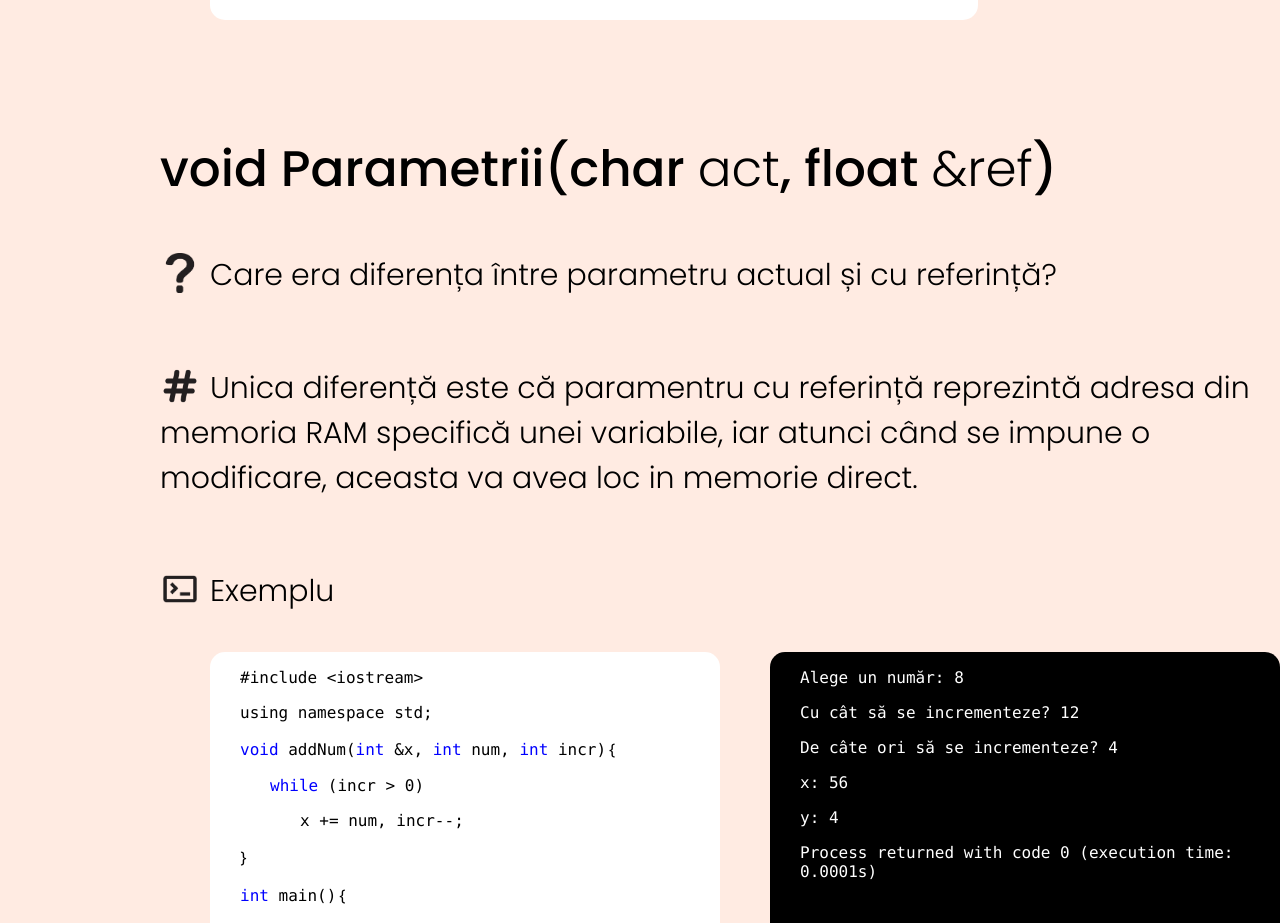
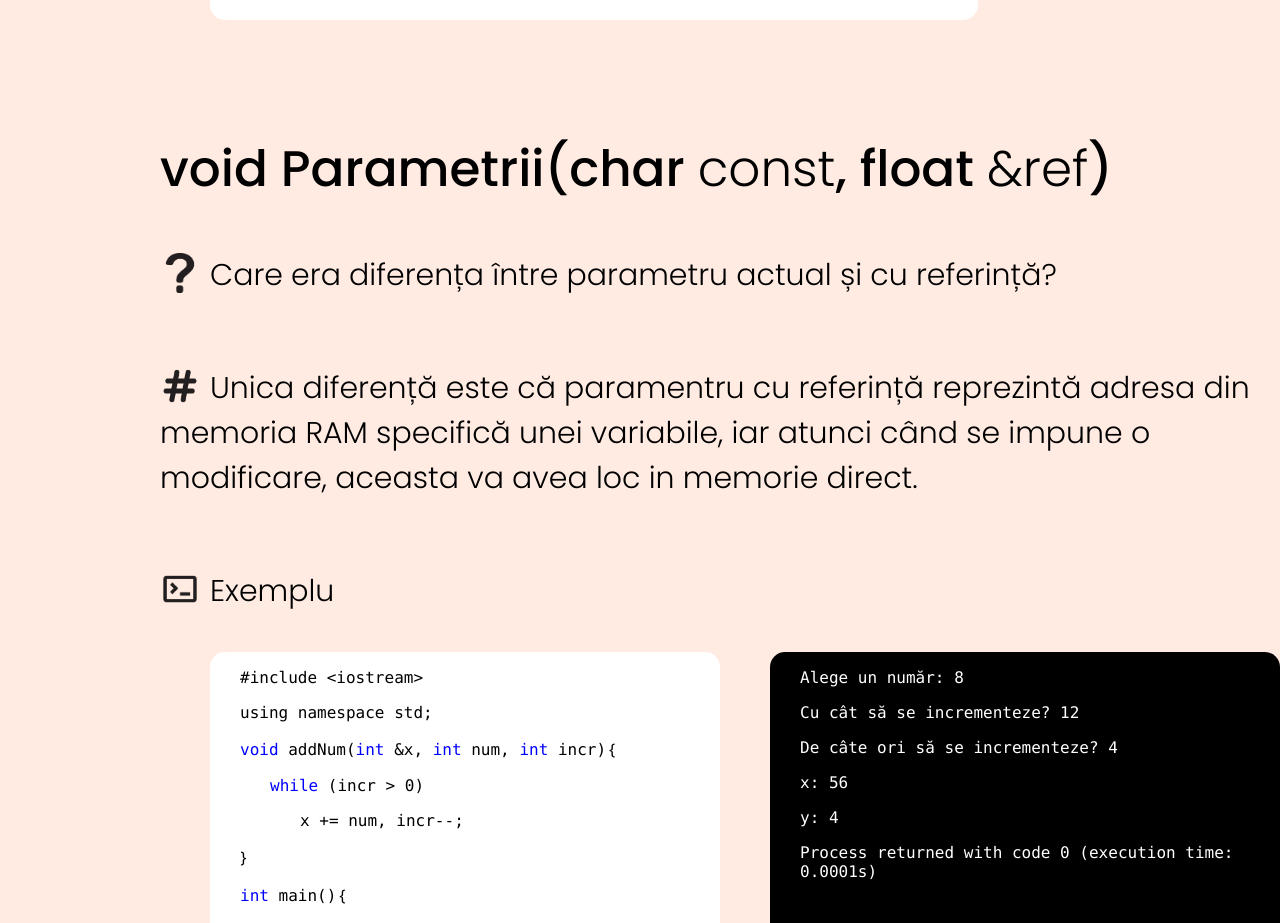
Before and after one commit to proxy76/razvan.github.io, a React (Create React App) app: page / in a window 1280 px wide. Shown: the part 2920-3843 px from the top of the page. Built offline with nearby package versions, Linux system fonts and the light colour scheme; a web font is replaced by a local one.

Commit message:
Update Subprograme.js

```diff
--- a/src/components/Subprograme.js
+++ b/src/components/Subprograme.js
@@ -86,7 +86,7 @@ export default function Subprograme(){
                 </motion.p>
 
                 <section className="sp-title param-title">
-                    <span>void Parametrii</span>(char <span style={{fontWeight: 300}}>act</span>, float <span style={{fontWeight: 300}}>&ref</span>)
+                    <span>void Parametrii</span>(char <span style={{fontWeight: 300}}>const</span>, float <span style={{fontWeight: 300}}>&ref</span>)
                 </section>
                 <motion.p className="subtitle2">
                     <p><img src='./question-mark.png' /><span>Care era diferența între parametru actual și cu referință? </span></p>
```
